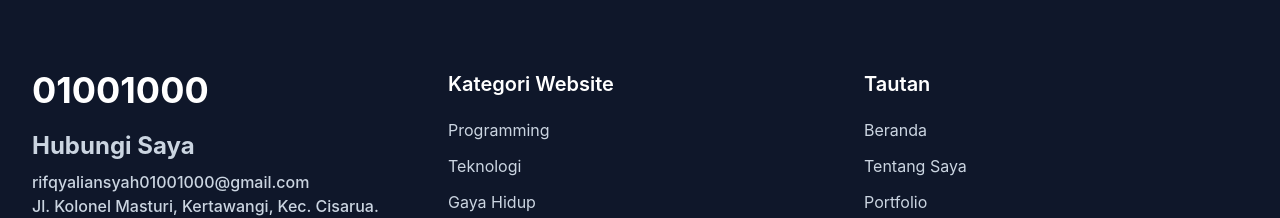
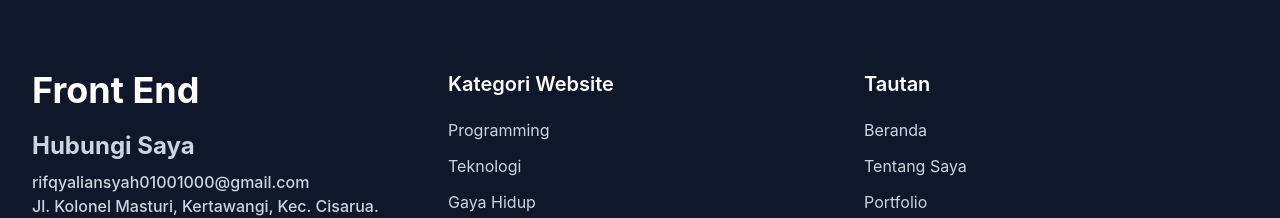
Before and after one commit to rifqyaliansyah/website, a website: page index.html in a window 1280 px wide. Shown: the part 5039-5257 px from the top of the page. Drawn offline with Linux system fonts and the light colour scheme.

Commit message:
Update index.html

```diff
--- a/index.html
+++ b/index.html
@@ -358,7 +358,7 @@
       <div class="container">
         <div class="flex flex-wrap">
           <div class="mb-12 w-full px-4 font-medium text-slate-300 md:w-1/3">
-            <h2 class="mb-5 text-4xl font-bold text-white">01001000</h2>
+            <h2 class="mb-5 text-4xl font-bold text-white">Front End</h2>
             <h3 class="mb-2 text-2xl font-bold">Hubungi Saya</h3>
             <p>rifqyaliansyah01001000@gmail.com</p>
             <p>Jl. Kolonel Masturi, Kertawangi, Kec. Cisarua.</p>
```
